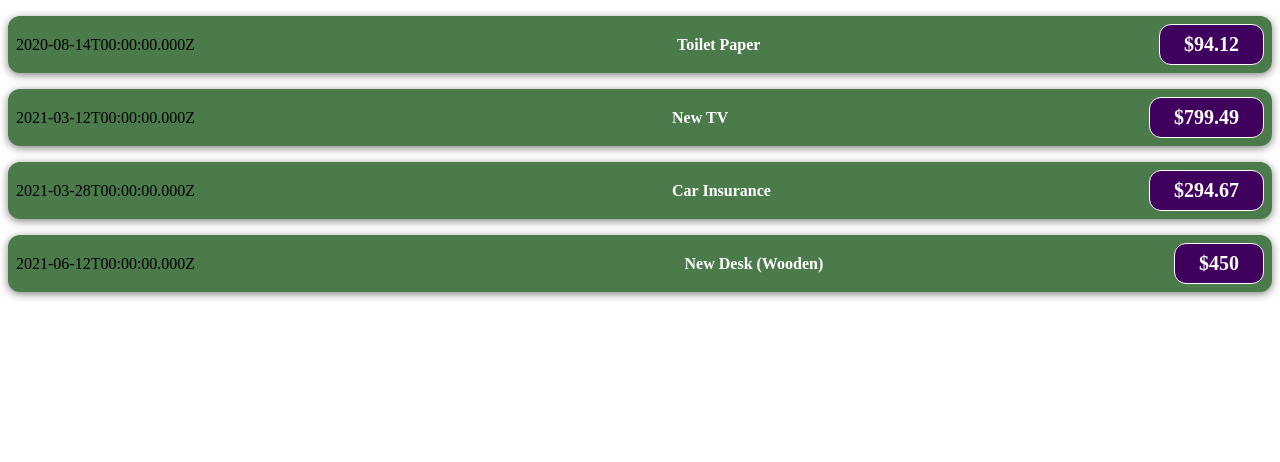
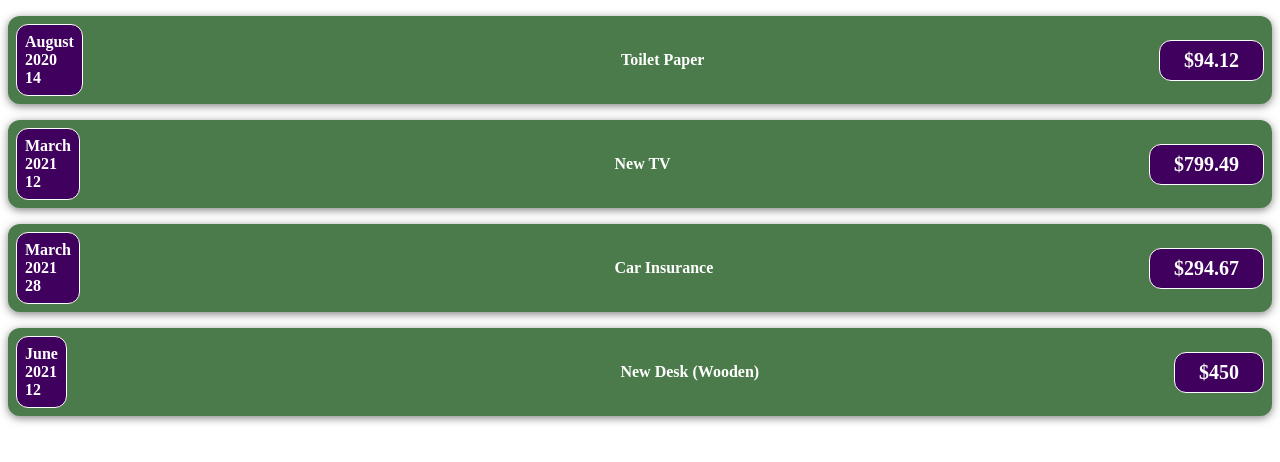
Before and after one commit to eross/react-stackblitz, a React (Create React App) app: page / in a window 1280 px wide. Shown: the top 462 px of the page. Built offline with nearby package versions, Linux system fonts and the light colour scheme.

Commit message:
date formatting

```diff
--- a/components/ExpenseItem.css
+++ b/components/ExpenseItem.css
@@ -37,6 +37,16 @@
   border-radius: 12px;
 }
 
+.expense-item__date {
+  font-size: 1rem;
+  font-weight: bold;
+  color: white;
+  background-color: #40005d;
+  border: 1px solid white;
+  padding: 0.5rem;
+  border-radius: 12px;
+}
+
 @media (min-width: 580px) {
   .expense-item__description {
     flex-direction: row;
--- a/components/ExpenseItem.tsx
+++ b/components/ExpenseItem.tsx
@@ -2,9 +2,16 @@
 import './ExpenseItem.css';
 
 function ExpenseItem(props) {
+  const month = props.date.toLocaleString('en-US', { month: 'long' });
+  const day = props.date.toLocaleString('en-US', { day: '2-digit' });
+  const year = props.date.getFullYear();
   return (
     <div className="expense-item">
-      <div>{props.date.toISOString()}</div>
+      <div className="expense-item__date">
+        <div>{month}</div>
+        <div>{year}</div>
+        <div>{day}</div>
+      </div>
       <div className="expense-item__description"></div>
       <h2>{props.title}</h2>
       <div className="expense-item__price">${props.amount}</div>
```
